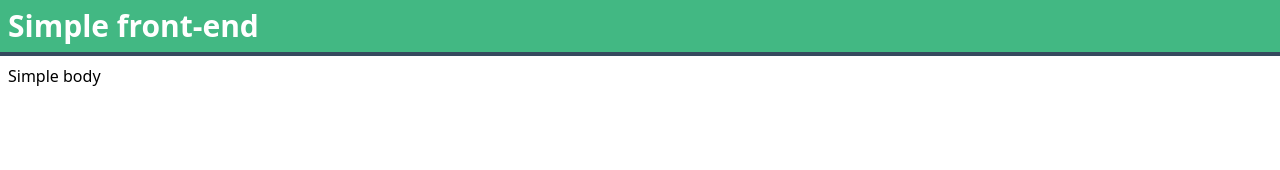
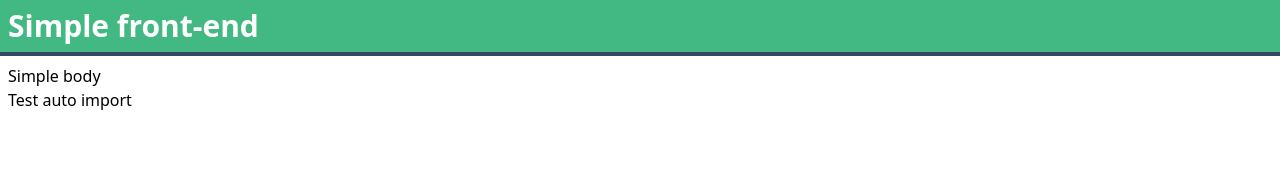
Before and after one commit to default-kaas/Simple-api-gateway-structure, a Vue app in the folder simple-front-end/: page / in a window 1280 px wide. Shown: the top 170 px of the page. Built offline with nearby package versions, Linux system fonts and the light colour scheme.

Commit message:
Adding auto vue component import

```diff
--- a/simple-front-end/package.json
+++ b/simple-front-end/package.json
@@ -27,6 +27,7 @@
     "prettier": "^2.7.1",
     "tailwindcss": "^3.2.3",
     "typescript": "~4.7.4",
+    "unplugin-vue-components": "^0.22.9",
     "vite": "^3.1.8",
     "vue-tsc": "^1.0.8"
   }
--- a/simple-front-end/src/App.vue
+++ b/simple-front-end/src/App.vue
@@ -8,5 +8,8 @@
       Simple front-end
     </h1>
   </header>
-  <main class="p-2">Simple body</main>
+  <main class="p-2">
+    Simple body
+    <TestAutoImport />
+  </main>
 </template>
--- /dev/null
+++ b/simple-front-end/src/components/TestAutoImport.vue
@@ -0,0 +1,3 @@
+<template>
+  <div>Test auto import</div>
+</template>
--- a/simple-front-end/vite.config.ts
+++ b/simple-front-end/vite.config.ts
@@ -3,9 +3,11 @@ import { fileURLToPath, URL } from "node:url";
 import { defineConfig } from "vite";
 import vue from "@vitejs/plugin-vue";
 
+import Components from "unplugin-vue-components/vite";
+
 // https://vitejs.dev/config/
 export default defineConfig({
-  plugins: [vue()],
+  plugins: [vue(), Components({ dts: true })],
   resolve: {
     alias: {
       "@": fileURLToPath(new URL("./src", import.meta.url)),
```
Also changed, not shown: simple-front-end/components.d.ts (added, +12 -0 lines), 1 other file (tests, documents, lock files or other folders).
